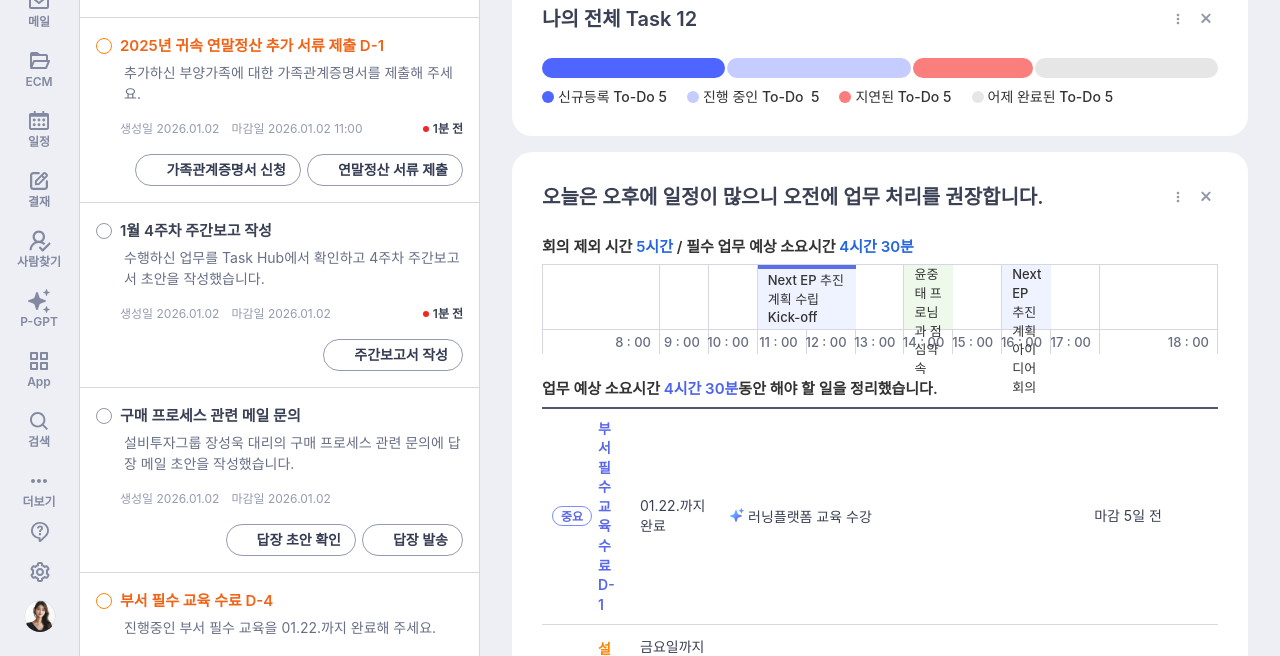
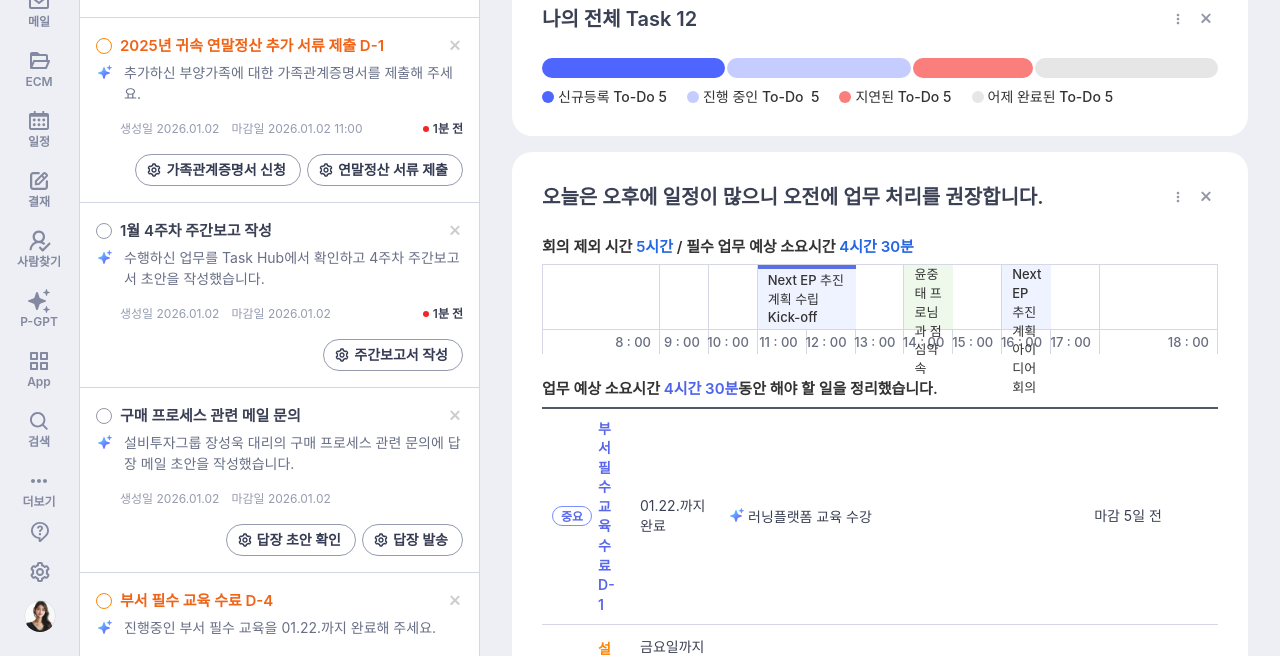
Before and after one commit to suk-hee/posco_nextep, a plain HTML site: page index.html in a window 1280 px wide. Shown: the part 144-800 px from the top of the page. Drawn offline with Linux system fonts and the light colour scheme; the site is published under a folder, as on GitHub Pages, so addresses that start at the root find nothing; a web font is replaced by a local one.

Commit message:
경로수정

```diff
--- a/components/components.js
+++ b/components/components.js
@@ -140,7 +140,7 @@ const TASK_LIST_DATA = [
     summary: '01.19. (월) 고객사 미팅 회의록에서 김일도 리더님께 보낼 보고서 초안을 작성했습니다.',
     startDate: '생성일 2026.01.02',
     endDate: '마감일 2026.01.02 11:00',
-    share: { avatar: '../assets/avatar/female01.jpg', count: '+20' },
+    share: { avatar: './assets/avatar/female01.jpg', count: '+20' },
     startButton: '미팅 회의록 확인',
     endButton: '보고서 초안 작성',
   },
@@ -176,7 +176,7 @@ let P_GPT_HTML = '';
 P_GPT_HTML += `<div class="p-gpt">`;
 P_GPT_HTML +=   `<header class="p-gpt__header">`;
 P_GPT_HTML +=     `<div class="p-gpt__logo">`;
-P_GPT_HTML +=       `<img class="p-gpt__logo-icon" src="../assets/icons/IconAI-3Star-Color.svg" alt="AI">`;
+P_GPT_HTML +=       `<img class="p-gpt__logo-icon" src="./assets/icons/IconAI-3Star-Color.svg" alt="AI">`;
 P_GPT_HTML +=       `<span class="p-gpt__logo-text">P-GPT</span>`;
 P_GPT_HTML +=     `</div>`;
 P_GPT_HTML +=     `<div class="p-gpt__header-actions">`;
--- a/styles/components/card-task.css
+++ b/styles/components/card-task.css
@@ -97,8 +97,8 @@
   width: 16px;
   height: 16px;
   background-color: rgba(0, 0, 0, 0.2);
-  -webkit-mask: url('/assets/icons/IconX.svg') no-repeat center / contain;
-          mask: url('/assets/icons/IconX.svg') no-repeat center / contain;
+  -webkit-mask: url('../../assets/icons/IconX.svg') no-repeat center / contain;
+          mask: url('../../assets/icons/IconX.svg') no-repeat center / contain;
 }
 
 .card-task__summary {
@@ -121,7 +121,7 @@
   display: block;
   width: 16px;
   height: 16px;
-  background: url('/assets/icons/IconAI-2Star-Color.svg') no-repeat center / contain;
+  background: url('../../assets/icons/IconAI-2Star-Color.svg') no-repeat center / contain;
 }
 
 .card-task__summary-text {
@@ -247,8 +247,8 @@
   width: 16px;
   height: 16px;
   background-color: #343B52;
-  -webkit-mask: url('/assets/icons/BiCog.svg') no-repeat center / contain;
-          mask: url('/assets/icons/BiCog.svg') no-repeat center / contain;
+  -webkit-mask: url('../../assets/icons/BiCog.svg') no-repeat center / contain;
+          mask: url('../../assets/icons/BiCog.svg') no-repeat center / contain;
 }
 
 /* ---------- Option toggles ---------- */
```
Also changed, not shown: 1 other file.
